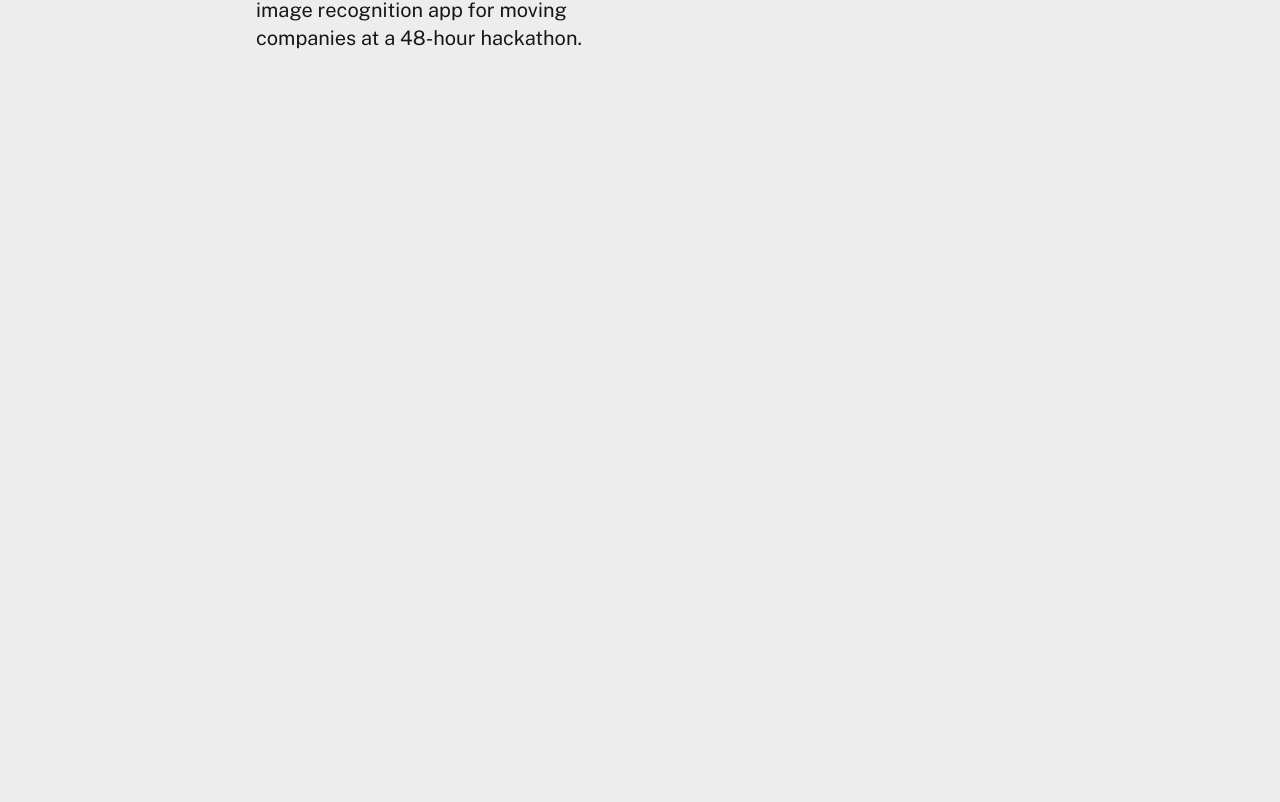
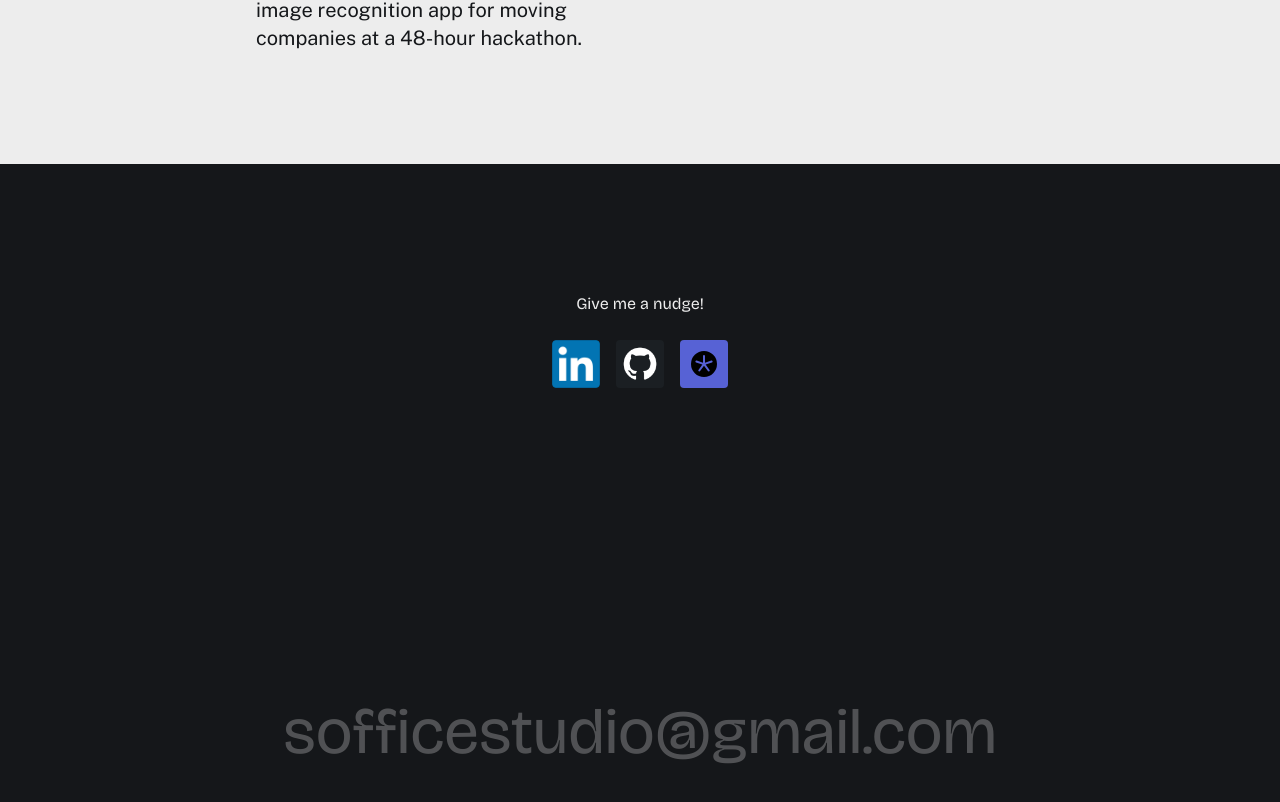
Before and after one commit to ValentinaValverde/valentina-valverde-2, a Next.js app: page /projects in a window 1280 px wide. Shown: the part 1492-2294 px from the top of the page. Before the commit the page ends 1560 px from the top, so only its background shows below. Built offline with nearby package versions, Linux system fonts and the light colour scheme.

Commit message:
add contacts section as footer of projects page

```diff
--- a/app/projects/page.tsx
+++ b/app/projects/page.tsx
@@ -1,11 +1,13 @@
 import ProjectsHeader from '@/components/projects/ProjectsHeader';
 import ProjectsSection from '@/components/projects/ProjectsSection';
+import Contact from '@/components/Contact';
 
 export default function Projects() {
   return (
     <div className="space-y-24">
       <ProjectsHeader />
       <ProjectsSection />
+      <Contact />
     </div>
   );
 }
```
